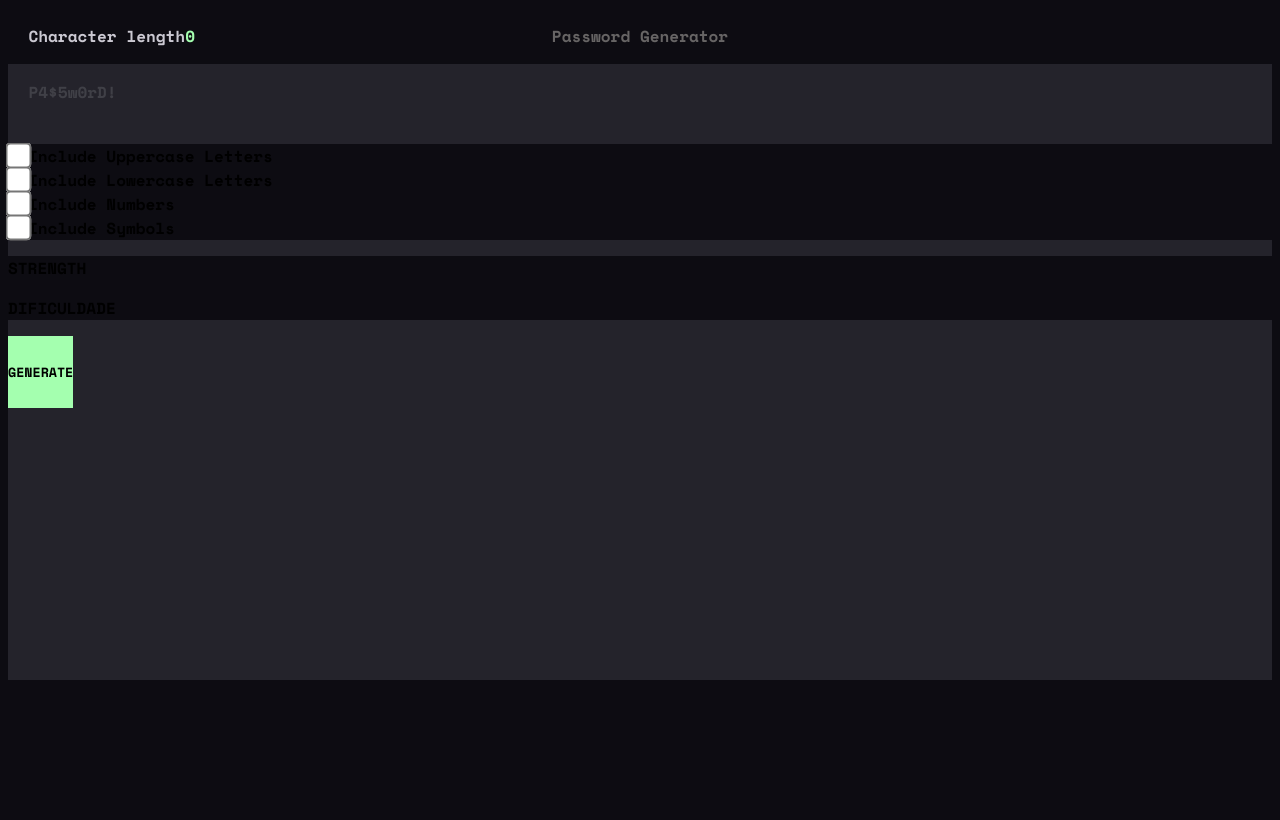
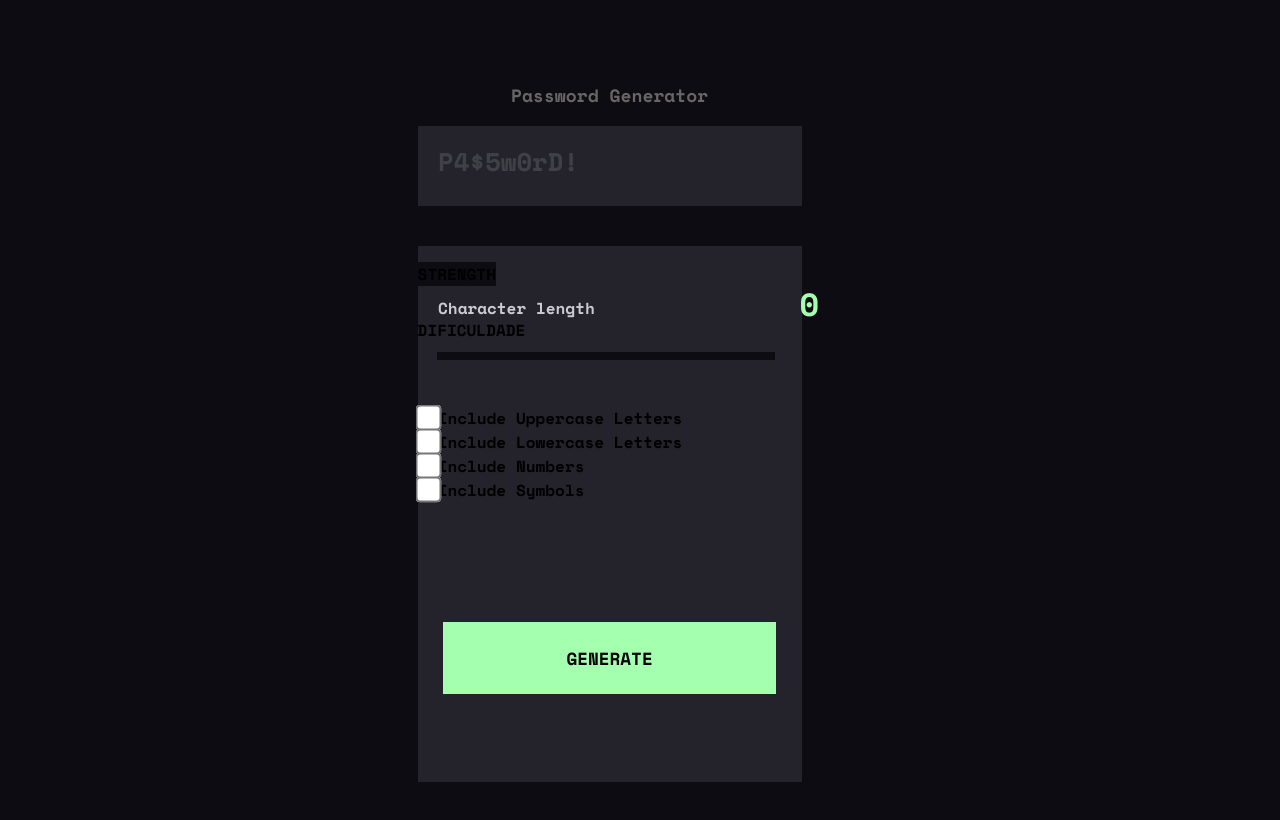
Before and after one commit to Buzelin2/Challenge-iJunior-Semana-4, a React (Vite) app in the folder my-app/: page / in a window 1280 px wide. Shown: the top 820 px of the page. Built offline with nearby package versions, Linux system fonts and the light colour scheme.

Commit message:
commit 5

```diff
--- a/my-app/src/App.css
+++ b/my-app/src/App.css
@@ -7,12 +7,119 @@ Cor da div do strenght e da div de rolagem: rgb(24,23,31)
  */
 
 /* desing responsivo */
+.main { /*Container principal com tudo*/
+  margin-top: 8vh;
+  height: 85vh;
+  width: 30vw;
+  margin-left: 32vw;
+  display: flex;
+  flex-direction: column;
+
+}
+.top_text{
+  text-align: center;
+  color: rgb(103, 101, 101);
+  font-size: 1.4vw;
+}
+.pass_gen{
+  width: 100%;
+  height: 10vh;
+  background-color: rgb(36,35,43);
+}
+.main2{
+  height: 60vh;
+  width: 100%;
+  margin-top: 5vh;
+  background-color: rgb(36,35,43);;
+}
+.generate{
+  margin-top: 47vh;
+  height: 9vh;
+  width: 26vw;
+  margin-left: 2vw;
+  align-items: center;
+  background-color: rgb(164,255,175);
+  font-size: 2.2vh;
+}
+.password{
+  background-color: rgb(36,35,43);
+  color: rgb(64,64,71);
+  font-size: 2vw;
+  margin-top: 2vh;
+  margin-left: 1.6vw;
+}
+.tamanho{
+  position: absolute;
+  background-color: rgba(245, 245, 220, 0);
+  display: flex;
+}
+.length{
+  margin-top: 29vh;
+  margin-left: 1.6vw;
+  background-color: rgba(0, 0, 0, 0);
+  color: rgb(203,201,210);
+}
+.length_count{
+  margin-top: 27vh;
+  margin-left: 16vw;
+  background-color: rgba(0, 0, 0, 0);
+  color: rgb(164,255,175);
+  font-size: 4vh;
+}
+.rolagem{
+  position: absolute;
+  height: 1vh;
+  width: 26.4vw;
+  margin-left: 1.5vw;
+  margin-top: 36vh;
+}
+.botao_rolagem{
+  width: 1.7vw;
+  height: 1.7vw;
+  border-radius: 50%;
+  margin-top: -1.1vh;
+  background-color: rgb(203,201,210);
+}
+.option1{
+  background-color: rgb(36, 35, 43);
+}
+.choices{
+  position: absolute;
+  background-color: rgb(36, 35, 43);
+  margin-top: 20vh;
+}
+.strength{
+  position: absolute;
+  background-color: rgb(0,0,0,0);
+}
+.strengthdentro{
+  position: absolute;
+  background-color: rgb(0,0,0,0);
+}
+.difficulty{
+  position: absolute;
+  background-color: rgb(0,0,0,0);
+}
+.medidor{
+  position: absolute;
+  background-color: rgb(0,0,0,0);
+}
+.medidorpai{
+  position: absolute;
+  background-color: rgb(0,0,0,0);
+}
+
+
+
+
 @media screen and (min-width:375px) and (max-width:768px) {
 
   .main {
     /*Container principal com tudo*/
+    margin-left: 3vw;
     margin-top: 2vh;
     height: 85vh;
+    width: 90vw;
     /* width: 30vw; */
     /* margin-left: 32vw; */
     display: flex;
@@ -57,11 +164,11 @@ Cor da div do strenght e da div de rolagem: rgb(24,23,31)
   }
 
   .tamanho {
-    position: absolute;
     background-color: rgba(245, 245, 220, 0);
     display: flex;
-    height: 10vw;
-    width: 100%;
+    width: 100vw;
+    height: 10vh;
+    margin-top: 20vh;
   }
 
   .length {
@@ -70,6 +177,7 @@ Cor da div do strenght e da div de rolagem: rgb(24,23,31)
     background-color: rgba(0, 0, 0, 0);
     color: rgb(203, 201, 210);
     font-size: 6vw;
+    position: relative;
   }
 
   .length_count {
@@ -81,7 +189,6 @@ Cor da div do strenght e da div de rolagem: rgb(24,23,31)
   }
 
   .rolagem {
-    position: absolute;
     height: 1.5vh;
     width: 90%;
     margin-left: 1.5vw;
@@ -98,6 +205,7 @@ Cor da div do strenght e da div de rolagem: rgb(24,23,31)
 
   .choices{
     /* Container com as escolhas das tipagens que podem ser incluidas na formação da senha*/
+
     margin-top: 22vw;
     background-color: rgb(36, 35, 43)
   }
@@ -106,6 +214,7 @@ Cor da div do strenght e da div de rolagem: rgb(24,23,31)
     margin-left: 3vw;
     margin-top: 10vw;
     color:rgb(203, 201, 210);
+    background-color: rgb(0,0,0,0);
     font-size: 5vw;
     display: inline-block;
   }
@@ -123,6 +232,7 @@ Cor da div do strenght e da div de rolagem: rgb(24,23,31)
   }
 
   .strength .strengthDentro{
+    position: relative;
     color:rgb(103, 101, 101);
     margin-right: 18vw;
     margin-left: 2vw;
@@ -130,16 +240,19 @@ Cor da div do strenght e da div de rolagem: rgb(24,23,31)
   }
 
   .strength .difficulty{
+    position: relative;
     color:rgb(203, 201, 210);
     padding: 1vw 0 1vw;
   }
 
   .medidorpai{
+    position: relative;
     display: flex;
     padding: 1vw;
   }
 
   .medidor{
+    position: relative;
     margin: 2vw 1vw;
     height: 10vw;
     width: 2vw;
```
